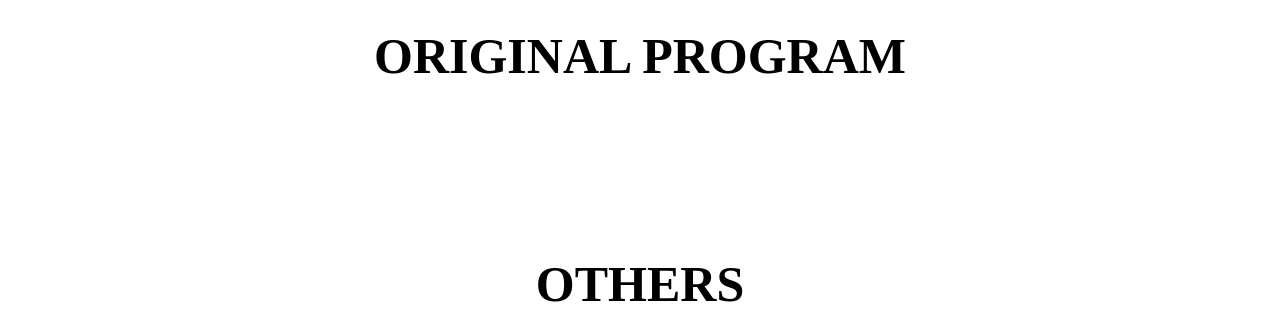
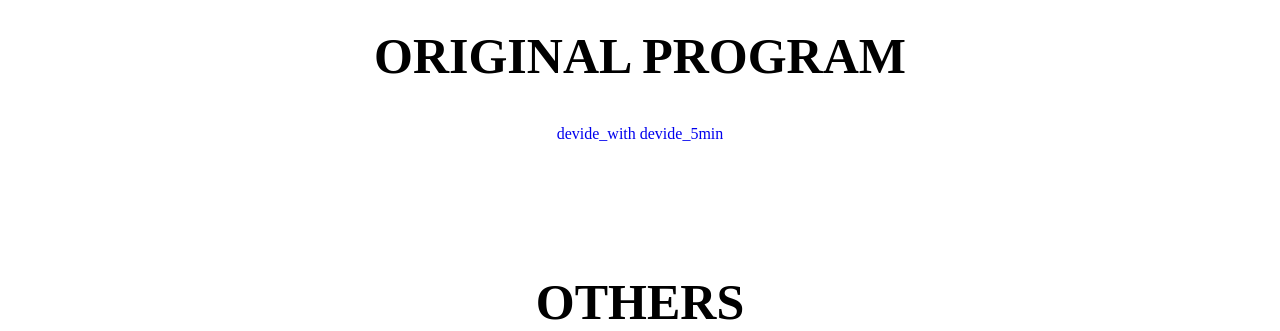
Before and after one commit to maiko-kawano/MyPortfolio, a plain HTML site: page index.html in a window 1280 px wide. Shown: the part 2980-3311 px from the top of the page. Drawn offline with Linux system fonts and the light colour scheme.

Commit message:
Update index.html

```diff
--- a/index.html
+++ b/index.html
@@ -73,7 +73,8 @@
         </div>
         <div class="program" id="program">
           <h1>ORIGINAL PROGRAM</h1>
-
+          <a href="https://github.com/maiko-kawano/devide_with">devide_with</a>
+          <a href="https://github.com/maiko-kawano/devide_5min">devide_5min</a>
         </div>
         <div class="codejump" id="others">
           <h1 >OTHERS</h1>
```
